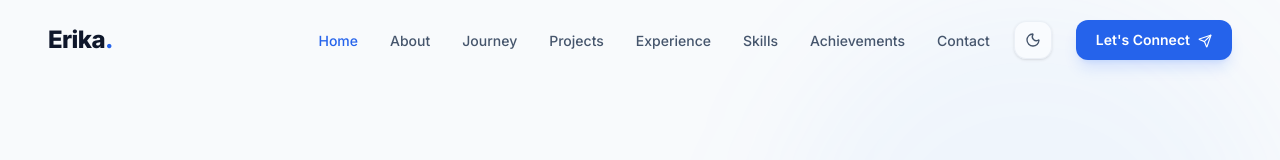
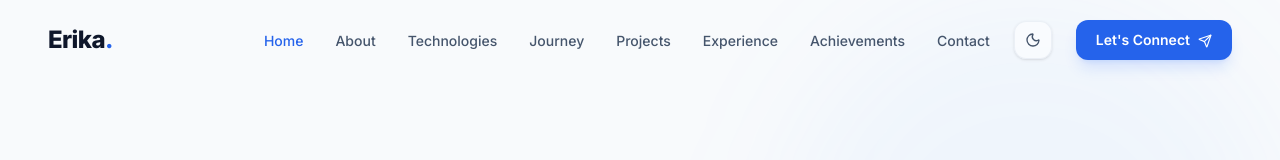
Before and after one commit to inthumaktics/WebPortofolio_Final, a React (Vite) app: page / in a window 1280 px wide. Shown: the top 160 px of the page. Built offline with nearby package versions, Linux system fonts and the light colour scheme.

Commit message:
refactor(navbar): update navigation links and reorder website sections

```diff
--- a/src/App.jsx
+++ b/src/App.jsx
@@ -42,6 +42,9 @@ function App() {
         {/* About Me Section */}
         <About />
 
+        {/* Core Technologies Section */}
+        <CoreTechnologies />
+
         {/* Journey Section */}
         <Journey />
 
@@ -54,9 +57,6 @@ function App() {
         {/* Achievements Section */}
         <Achievements />
 
-        {/* Core Technologies Section */}
-        <CoreTechnologies />
-
         {/* Contact Section */}
         <Contact />
       </main>
--- a/src/components/Navbar.jsx
+++ b/src/components/Navbar.jsx
@@ -9,10 +9,10 @@ export default function Navbar({ darkMode, toggleTheme }) {
   const navItems = [
     { name: 'Home', href: '#home' },
     { name: 'About', href: '#about' },
+    { name: 'Technologies', href: '#core-technologies' },
     { name: 'Journey', href: '#journey' },
     { name: 'Projects', href: '#projects' },
     { name: 'Experience', href: '#experience' },
-    { name: 'Skills', href: '#skills' },
     { name: 'Achievements', href: '#achievements' },
     { name: 'Contact', href: '#contact' },
   ];
```
